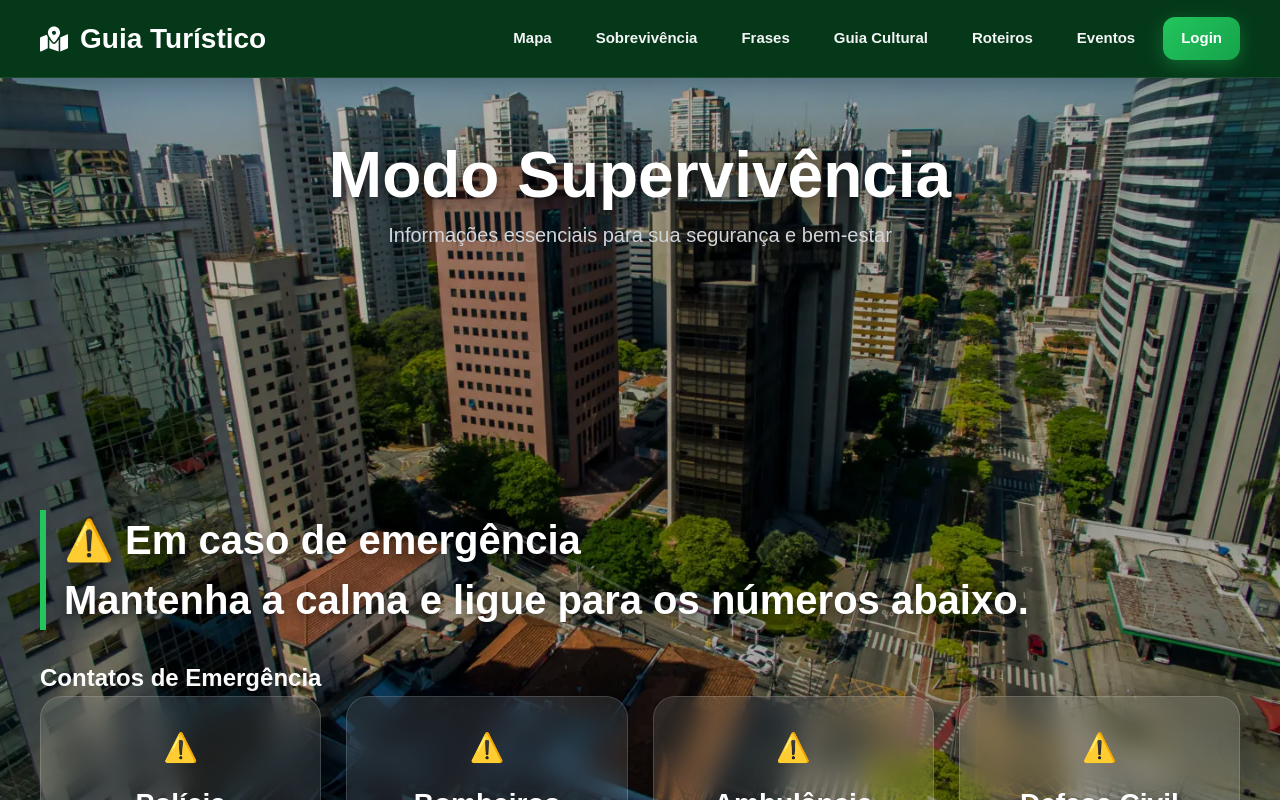
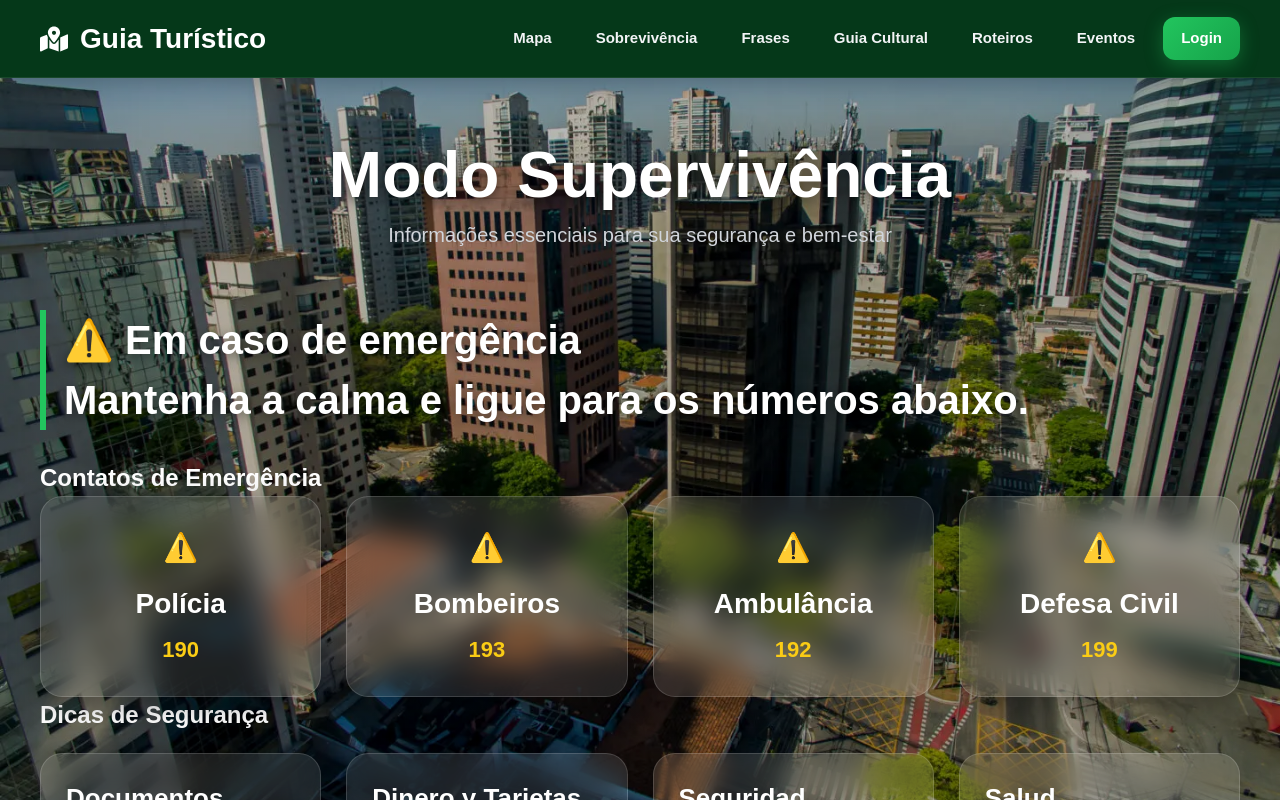
Before and after one commit to Melissa-possato/Guia-Tur-stico-hispanohablates, a React (Vite) app in the folder frontend/: page /sobrevivencia in a window 1280 px wide. Built offline with nearby package versions, Linux system fonts and the light colour scheme.

Commit message:
Update Sobrevivencia.jsx

```diff
--- a/frontend/src/pages/Sobrevivencia.jsx
+++ b/frontend/src/pages/Sobrevivencia.jsx
@@ -44,9 +44,11 @@ function Sobrevivencia() {
         <div className="cultural-header">
           <h1>Modo Supervivência</h1>
           <p>
-            Informações essenciais para sua segurança e bem-estar          </p>
+            Informações essenciais para sua segurança e bem-estar
+          </p>
+
         </div>
-        <div className="container"></div>
+
 
           <div className="section-title">
             ⚠️ Em caso de emergência
```
